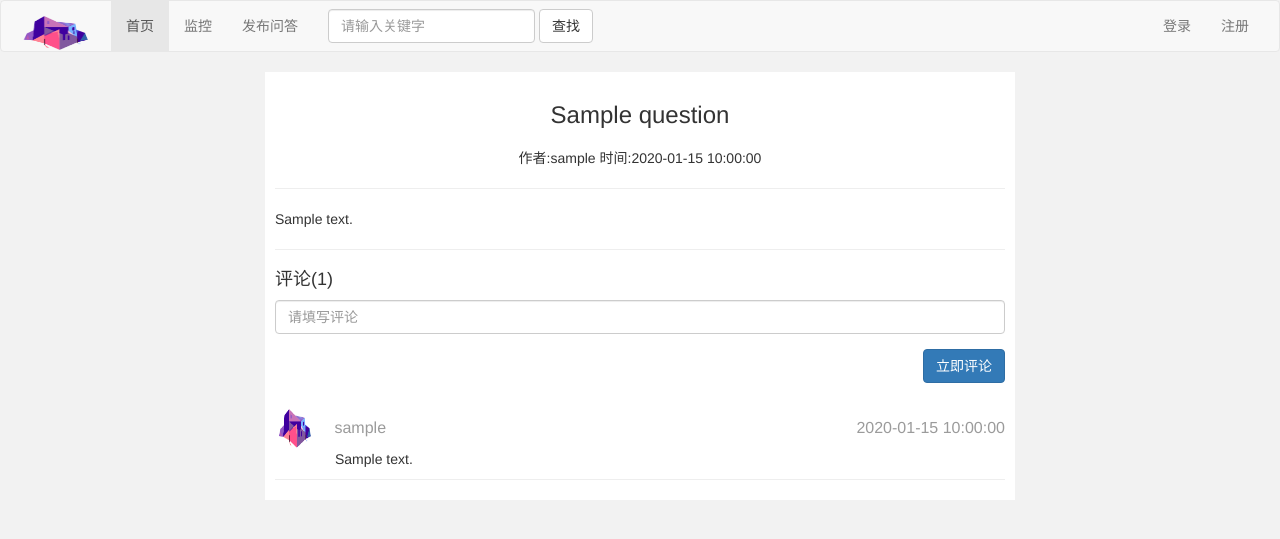
After one commit to suda-morris/flask-demo, a Flask app: page /detail/1/ in a window 1280 px wide. The commit adds this page. Shown: the top 539 px of the page. Run offline with Flask 2, Linux system fonts and the light colour scheme; tables that the repository leaves empty hold one stand-in row (values such as "Sample post"); some libraries are stand-ins or nearby versions.

Commit message:
基本完成问答平台的前后端

```diff
--- a/app.py
+++ b/app.py
@@ -1,10 +1,11 @@
 # encoding: utf-8
-from flask import Flask, render_template, request, redirect, url_for, session
+from flask import Flask, render_template, request, redirect, url_for, session, g
+from sqlalchemy import or_
 
 import config
 from decorators import login_required
 from exts import db
-from models import User, Question
+from models import User, Question, Answer
 
 app = Flask(__name__)
 app.config.from_object(config)
@@ -13,7 +14,8 @@ db.init_app(app)
 
 @app.route("/")
 def index():
-    return render_template("index.html")
+    questions = Question.query.order_by(db.desc(Question.create_time)).all()
+    return render_template("index.html", questions=questions)
 
 
 @app.route("/login/", methods=["GET", "POST"])
@@ -23,13 +25,13 @@ def login():
     else:
         telephone = request.form.get("telephone")
         password = request.form.get("password")
-        user = User.query.filter(User.telephone == telephone, User.password == password).first()
-        if user:
+        user = User.query.filter(User.telephone == telephone).first()
+        if user and user.check_password(password):
             session["user_id"] = user.id
             session.permanent = True
             return redirect(url_for("index"))
         else:
-            return u"该用户不存在!"
+            return u"手机号或者密码错误，请检查后再次登录"
 
 
 @app.route("/logout/")
@@ -68,13 +70,39 @@ def question():
     else:
         title = request.form.get("title")
         content = request.form.get("content")
-        user_id = session.get("user_id")
-        user = User.query.filter(User.id == user_id).first()
         newquestion = Question(title=title, content=content)
-        newquestion.author = user
+        newquestion.author = g.user
         db.session.add(newquestion)
         db.session.commit()
         return redirect(url_for("index"))
+
+
+@app.route("/detail/<question_id>/")
+def detail(question_id):
+    ques = Question.query.filter(Question.id == question_id).first()
+    return render_template("detail.html", question=ques)
+
+
+@app.route("/add_answer/", methods=["POST"])
+@login_required
+def add_answer():
+    comment = request.form.get("comment")
+    question_id = request.form.get("question_id")
+    answer = Answer(content=comment)
+    answer.author = g.user
+    ques = Question.query.filter(Question.id == question_id).first()
+    answer.question = ques
+    db.session.add(answer)
+    db.session.commit()
+    return redirect(url_for("detail", question_id=question_id))
+
+
+@app.route("/search/")
+def search():
+    q = request.args.get("q")
+    condition = or_(Question.content.contains(q), Question.title.contains(q))
+    questions = Question.query.filter(condition).order_by(db.desc(Question.create_time))
+    return render_template("index.html", questions=questions)
 
 
 @app.route("/monitor/")
@@ -83,19 +111,26 @@ def monitor():
     return render_template("monitor.html")
 
 
-@app.context_processor
-def my_context_processor():
+@app.before_request
+def my_before_request():
     user_id = session.get("user_id")
     if user_id:
         user = User.query.filter(User.id == user_id).first()
         if user:
-            return {"user": user}
-    return {}
+            g.user = user
+
+
+@app.context_processor
+def my_context_processor():
+    if hasattr(g, "user"):
+        return {"user": g.user}
+    else:
+        return {}
 
 
 @app.errorhandler(404)
 def page_not_found(error):
-    return 'This page does not exist', 404
+    return u'您访问的页面不存在', 404
 
 
 if __name__ == "__main__":
--- a/manage.py
+++ b/manage.py
@@ -4,7 +4,7 @@ from flask_script import Manager
 
 from app import app
 from exts import db
-from models import User, Question
+from models import User, Question, Answer
 
 manager = Manager(app)
 
--- /dev/null
+++ b/static/css/detail.css
@@ -0,0 +1,37 @@
+.question-info{
+    text-align: center;
+    margin-top: 20px;
+}
+
+ul.answer-list-group{
+    list-style: none;
+    padding-left: 0;
+}
+
+ul.answer-list-group li{
+    border-bottom: 1px solid #eee;
+    padding-top: 10px;
+}
+
+.avatar{
+    width: 40px;
+    height: 40px;
+}
+
+.user-info{
+    color: #9b9b9b;
+    font-size: 16px;
+    line-height: 40px;
+}
+
+.user-info .username{
+    margin-left: 15px;
+}
+
+.user-info .create-time{
+    float: right;
+}
+
+.answer-content{
+    margin-left: 60px;
+}
--- a/templates/base.html
+++ b/templates/base.html
@@ -44,9 +44,9 @@
             <a href="{{ url_for('question') }}">发布问答</a>
           </li>
         </ul>
-        <form class="navbar-form navbar-left">
+        <form class="navbar-form navbar-left" action="{{ url_for('search') }}" method="get">
           <div class="form-group">
-            <input type="text" class="form-control" placeholder="请输入关键字">
+            <input name="q" type="text" class="form-control" placeholder="请输入关键字">
           </div>
           <button type="submit" class="btn btn-default">查找</button>
         </form>
--- /dev/null
+++ b/templates/detail.html
@@ -0,0 +1,35 @@
+{% extends "base.html" %} {% block title %}问答详情{% endblock %} {% block head %}
+<link rel="stylesheet" href="{{ url_for('static',filename='css/detail.css') }}"> {% endblock %} {% block main %}
+<h3 class="page-title">{{ question.title }}</h3>
+<p class="question-info">
+    <span>作者:{{ question.author.username }}</span>
+    <span>时间:{{ question.create_time }}</span>
+</p>
+<hr>
+<p class="question-content">
+    {{ question.content }}
+</p>
+<hr>
+<h4>评论({{ question.answers|length }})</h4>
+<form action="{{ url_for('add_answer') }}" method="post">
+    <div class="form-group">
+        <input type="text" class="form-control" placeholder="请填写评论" name="comment">
+        <input type="hidden" name="question_id" value="{{ question.id }}">
+    </div>
+    <div class="form-group" style="text-align:right;">
+        <button class="btn btn-primary">立即评论</button>
+    </div>
+</form>
+<ul class="answer-list-group">
+    {% for answer in question.answers %}
+    <li>
+        <div class="user-info">
+            <img src="{{ url_for('static',filename='imgs/nav-logo.png') }}" alt="" class="avatar">
+            <span class="username">{{ answer.author.username }}</span>
+            <span class="create-time">{{ answer.create_time }}</span>
+        </div>
+        <p class="answer-content">{{ answer.content }}</p>
+    </li>
+    {% endfor %}
+</ul>
+{% endblock %}
```
Also changed, not shown: models.py (+22 -0 lines), templates/index.html (+6 -19 lines).
